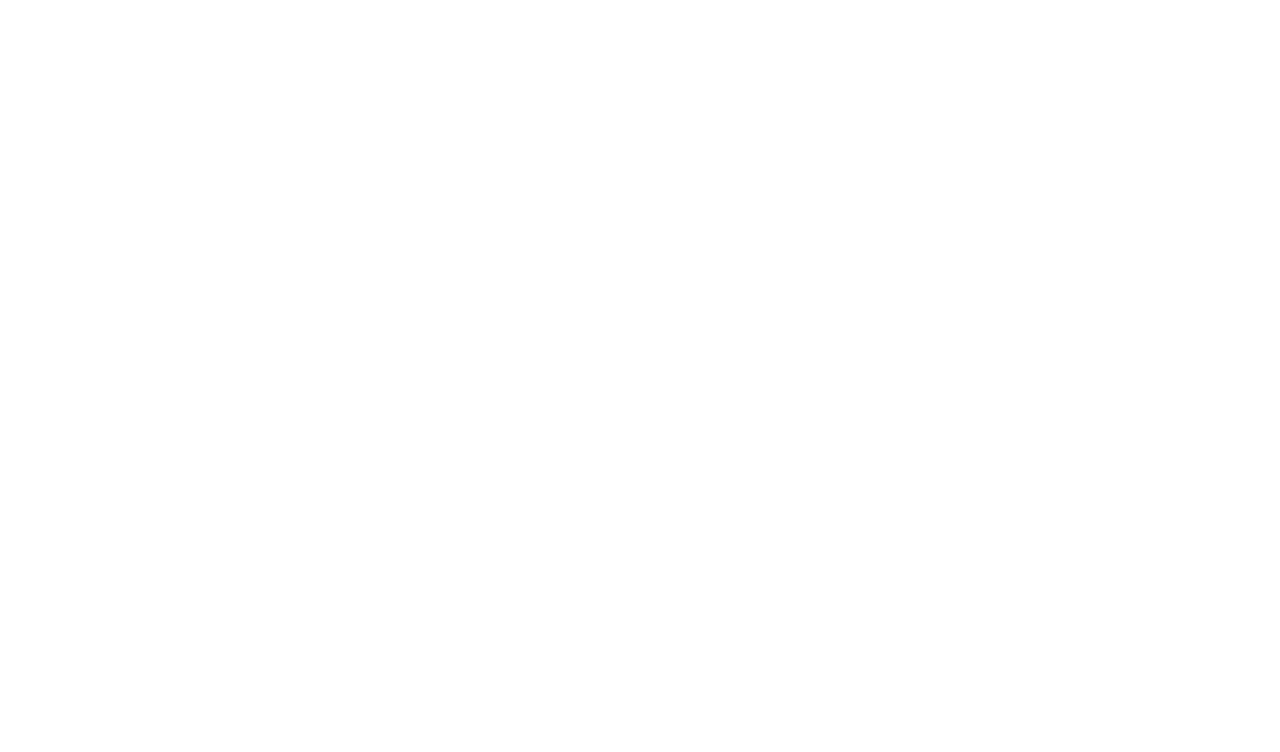
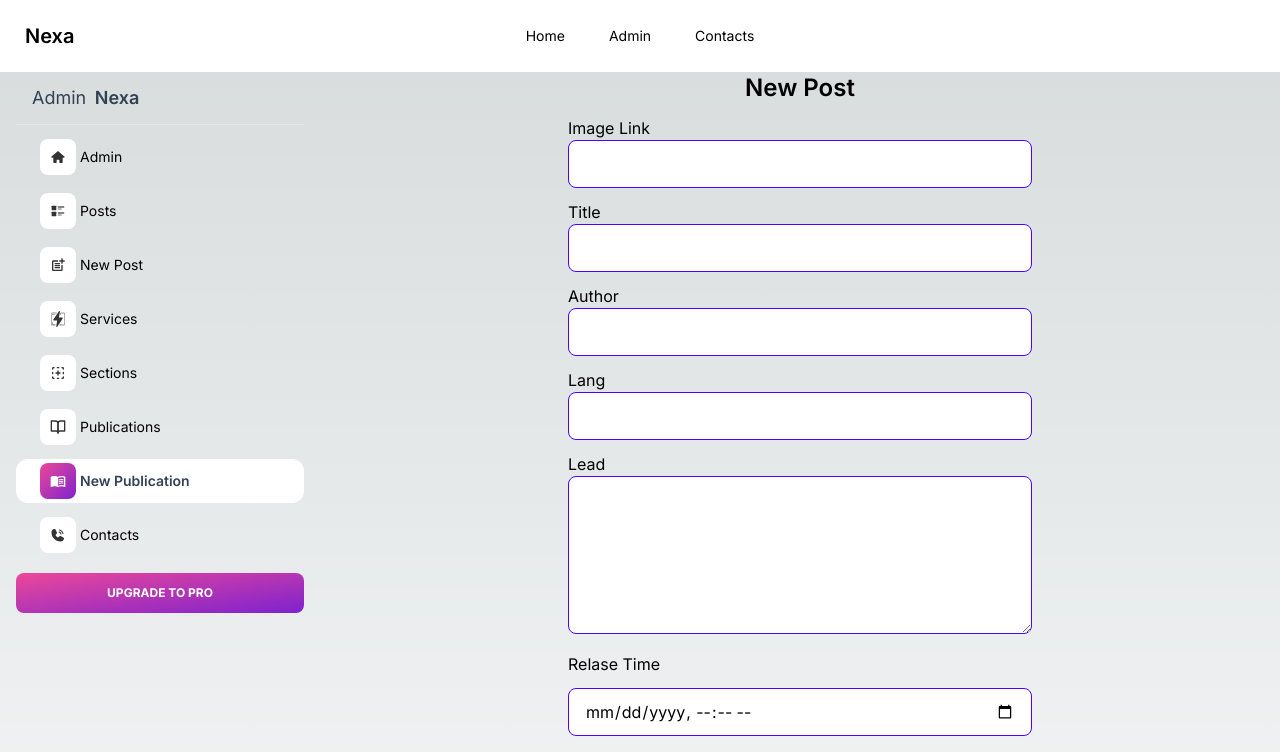
Before and after one commit to homayunmmdy/Nexca, a Next.js app: page /admin/publications/new in a window 1280 px wide. Before the commit this address had no page. Shown: the top 752 px of the page. Built offline with nearby package versions, Linux system fonts and the light colour scheme; sample sign-in values are in the browser's storage.

Commit message:
publication module

```diff
--- /dev/null
+++ b/app/admin/components/AllPublication.jsx
@@ -0,0 +1,21 @@
+import { PUBLICATIONS_API_URL } from "@/app/config/apiConstants";
+
+const AllPublication = async () => {
+  const API_URL = process.env.API_URL;
+
+  try {
+    const res = await fetch(`${API_URL}${PUBLICATIONS_API_URL}`, {
+      cache: "no-store",
+    });
+
+    if (!res.ok) {
+      throw new Error("Failed to fetch topics");
+    }
+
+    return res.json();
+  } catch (error) {
+    console.log("Error loading topics: ", error);
+  }
+};
+
+export default AllPublication;
--- /dev/null
+++ b/app/admin/components/EditPublicationForm.jsx
@@ -0,0 +1,79 @@
+"use client";
+import FormField from "@/app/components/FormField";
+import { PUBLICATIONS_API_URL } from "@/app/config/apiConstants";
+import { useRouter } from "next/navigation";
+import { useState } from "react";
+
+const EditPublicationForm = ({ ticket }) => {
+  const EDITMODE = ticket._id !== "new";
+  const router = useRouter();
+  const startingTicketData = {
+    title: EDITMODE ? ticket.title : "",
+    description: EDITMODE ? ticket.description : "",
+    author: EDITMODE ? ticket.author : "",
+    lang: EDITMODE ? ticket.lang : "",
+    body: EDITMODE ? ticket.body : "",
+    imgurl: EDITMODE ? ticket.imgurl : "",
+    relaseTime: EDITMODE ? ticket.relaseTime : "",
+  };
+
+  const [formData, setFormData] = useState(startingTicketData);
+  const [loading, setLoading] = useState(false);
+
+  const handleChange = (e) => {
+    const { name, value } = e.target;
+    setFormData((prevState) => ({
+      ...prevState,
+      [name]: value,
+    }));
+  };
+
+  const handleSubmit = async (e) => {
+    e.preventDefault();
+    setLoading(true);
+    const url = EDITMODE ? `${PUBLICATIONS_API_URL}/${ticket._id}` : `${PUBLICATIONS_API_URL}`;
+    const method = EDITMODE ? "PUT" : "POST";
+    const headers = { "Content-Type": "application/json" };
+
+    const res = await fetch(url, {
+      method,
+      headers,
+      body: JSON.stringify({ formData }),
+    });
+
+    if (!res.ok) {
+      setLoading(false);
+      throw new Error(`Failed to ${EDITMODE ? "update" : "create"} publications`);
+    }
+
+    router.refresh();
+    router.push("/admin/publication");
+  };
+
+  return (
+    <div className="flex justify-center">
+      {loading && <span className="absolute loading loading-ring loading-lg"></span>}
+      <form onSubmit={handleSubmit} method="post" className="flex flex-col gap-3 w-full md:w-1/2 mb-3">
+        <h3 className="text-center font-semibold text-2xl">{EDITMODE ? "Edit Post" : "New Post"}</h3>
+        <FormField id="imgurl" name="imgurl" label="Image Link" value={formData.imgurl} onChange={handleChange} />
+        <FormField id="title" name="title" label="Title" value={formData.title} onChange={handleChange} required />
+        <FormField id="author" name="author" label="Author" value={formData.author} onChange={handleChange} required />
+        <FormField id="lang" name="lang" label="Lang" value={formData.lang} onChange={handleChange} required />
+        <FormField id="description" name="description" type="textarea" label="Lead" value={formData.description} onChange={handleChange} />
+        <label>Relase  Time</label>
+        <input
+          id="relaseTime"
+          name="relaseTime"
+          type="datetime-local"
+          onChange={handleChange}
+          value={formData.relaseTime}
+          className="input input-bordered input-primary w-full"
+        />
+        <FormField id="body" name="body" type="textarea" label="Body" value={formData.body} onChange={handleChange} required />
+        <input type="submit" className="btn btn-active btn-primary" value={EDITMODE ? "Save" : "Post"} />
+      </form>
+    </div>
+  );
+};
+
+export default EditPublicationForm;
--- /dev/null
+++ b/app/admin/publications/[id]/page.jsx
@@ -0,0 +1,38 @@
+import { PUBLICATIONS_API_URL } from "@/app/config/apiConstants";
+import EditPublicationForm from "../../components/EditPublicationForm";
+
+const getTicketById = async (id) => {
+    const API_URL = process.env.API_URL
+
+    try {
+        const res = await fetch(`${API_URL}${PUBLICATIONS_API_URL}/${id}`, {
+            cache: "no-store",
+        });
+
+        if (!res.ok) {
+            throw new Error("Failed to fetch topic");
+        }
+
+        return res.json();
+    } catch (error) {
+        console.log(error);
+    }
+};
+
+let updatePublicationData = {};
+const PublicationPage = async ({ params }) => {
+    const EDITMODE = params.id === "new" ? false : true;
+
+    if (EDITMODE) {
+        updatePublicationData = await getTicketById(params.id);
+        updatePublicationData = updatePublicationData.foundTicket;
+    } else {
+        updatePublicationData = {
+            _id: "new",
+        };
+    }
+
+    return <EditPublicationForm ticket={updatePublicationData} />;
+};
+
+export default PublicationPage;
--- /dev/null
+++ b/app/admin/publications/page.jsx
@@ -0,0 +1,43 @@
+import React from "react";
+import PostTable from "@/app/components/PostTable";
+import AllPublication from "../components/AllPublication";
+
+const Publications = async () => {
+  const data = await AllPublication();
+
+  if (!data?.data) {
+    return <p>No publications.</p>;
+  }
+
+  const publications = data.data;
+
+  return (
+    <div className="p-5">
+      <div>
+        {publications && (
+          <div className="!z-5 relative flex flex-col rounded-[20px] bg-white bg-clip-border shadow-3xl shadow-shadow-500 dark:!bg-navy-800 dark:text-white dark:shadow-none w-full p-4 h-full">
+            <div className="overflow-x-auto">
+              <table className="table">
+                <thead>
+                  <tr>
+                    <th>title</th>
+                    <th className="hidden lg:block">lead</th>
+                    <th>edit</th>
+                    <th>delete</th>
+                  </tr>
+                </thead>
+                <tbody>
+                  {publications.map((Publication, _index) => (
+                    <PostTable id={_index} key={_index} post={Publication} />
+                  ))}
+                </tbody>
+              </table>
+            </div>
+          </div>
+        )}
+      </div>
+    </div>
+  );
+};
+
+export default Publications;
--- /dev/null
+++ b/app/api/publications/[id]/route.js
@@ -0,0 +1,39 @@
+import { PublicationModel } from "@/app/models";
+import { NextResponse } from "next/server";
+
+export async function GET(request, { params }) {
+  const { id } = params;
+
+  const foundTicket = await PublicationModel.findOne({ _id: id });
+  return NextResponse.json({ foundTicket }, { status: 200 });
+}
+
+export async function PUT(req, { params }) {
+  try {
+    const { id } = params;
+
+    const body = await req.json();
+    const publicationData = body.formData;
+
+    const updatePublicationData = await PublicationModel.findByIdAndUpdate(id, {
+      ...publicationData,
+    });
+
+    return NextResponse.json({ message: "Post Crated Successfully"}, { status: 200 });
+  } catch (error) {
+    console.log(error);
+    return NextResponse.json({ message: "Error", error }, { status: 500 });
+  }
+}
+
+export async function DELETE(req, { params }) {
+  try {
+    const { id } = params;
+
+    await PublicationModel.findByIdAndDelete(id);
+    return NextResponse.json({ message: "Post Delete Successfully" }, { status: 200 });
+  } catch (error) {
+    console.log(error);
+    return NextResponse.json({ message: "Error", error }, { status: 500 });
+  }
+}
--- /dev/null
+++ b/app/api/publications/route.js
@@ -0,0 +1,10 @@
+import { handleGetRequest } from "@/app/util/apiUtil";
+import CashData from "@/app/cash/CashData";
+import { PublicationModel } from "@/app/models";
+
+export async function GET() {
+  return handleGetRequest(PublicationModel, CashData);
+}
+export async function POST(req) {
+  return handlePostRequest(req, PublicationModel, "Publication Created successfully");
+}
--- a/app/components/NavLink.jsx
+++ b/app/components/NavLink.jsx
@@ -5,6 +5,8 @@
 import { usePathname } from "next/navigation";
 import { TbNewSection } from "react-icons/tb";
 import { SiCloudflarepages } from "react-icons/si";
+import { FiBookOpen } from "react-icons/fi";
+import { MdOutlineMenuBook } from "react-icons/md";
 
 const links = [
   {id: 1, name: "Admin", href: "/admin", icon: TiHome },
@@ -12,7 +14,9 @@
   {id: 3, name: "New Post", href: "/admin/post/new", icon: MdOutlinePostAdd },
   {id: 4, name: "Services", href: "/admin/services", icon: SiCloudflarepages },
   {id: 5, name: "Sections", href: "/admin/sections", icon: TbNewSection },
-  {id: 6, name: "Contacts", href: "/admin/contacts", icon: PiPhoneCallFill }
+  {id: 6, name: "Publications", href: "/admin/publications", icon: FiBookOpen },
+  {id: 7, name: "New Publication", href: "/admin/publications/new", icon: MdOutlineMenuBook },
+  {id: 8, name: "Contacts", href: "/admin/contacts", icon: PiPhoneCallFill }
 ];
 const AdminNavLink = () => {
   const pathname = usePathname();
--- a/app/config/apiConstants.js
+++ b/app/config/apiConstants.js
@@ -1,4 +1,5 @@
 export const POST_API_URL = "/api/posts";
+export const PUBLICATIONS_API_URL = "/api/publications";
 export const SECTIONS_API_URL = "/api/sections";
 export const SERVICES_API_URL = "/api/services";
 export const CONTACTS_API_URL = "/api/contacts";
--- /dev/null
+++ b/app/models/Publications.js
@@ -0,0 +1,19 @@
+import { Schema } from "mongoose";
+import baseSchema from "./baseSchema";
+import initModel from "./initModel";
+
+const publicationSchema = new Schema(
+  {
+    title: String,
+    imgurl: String,
+    description: String,
+    lang: String,
+    author: String,
+    body: String,
+    relaseTime: Date,
+  },
+  baseSchema
+);
+
+const Publication = initModel("Publication", publicationSchema);
+export default Publication;
--- a/app/models/index.js
+++ b/app/models/index.js
@@ -2,3 +2,4 @@
 export { default as SectionModel } from "./Section";
 export { default as ServiceModel } from "./Services";
 export { default as ContactsModel } from "./Contacts";
+export { default as PublicationModel } from "./Publications";
```
